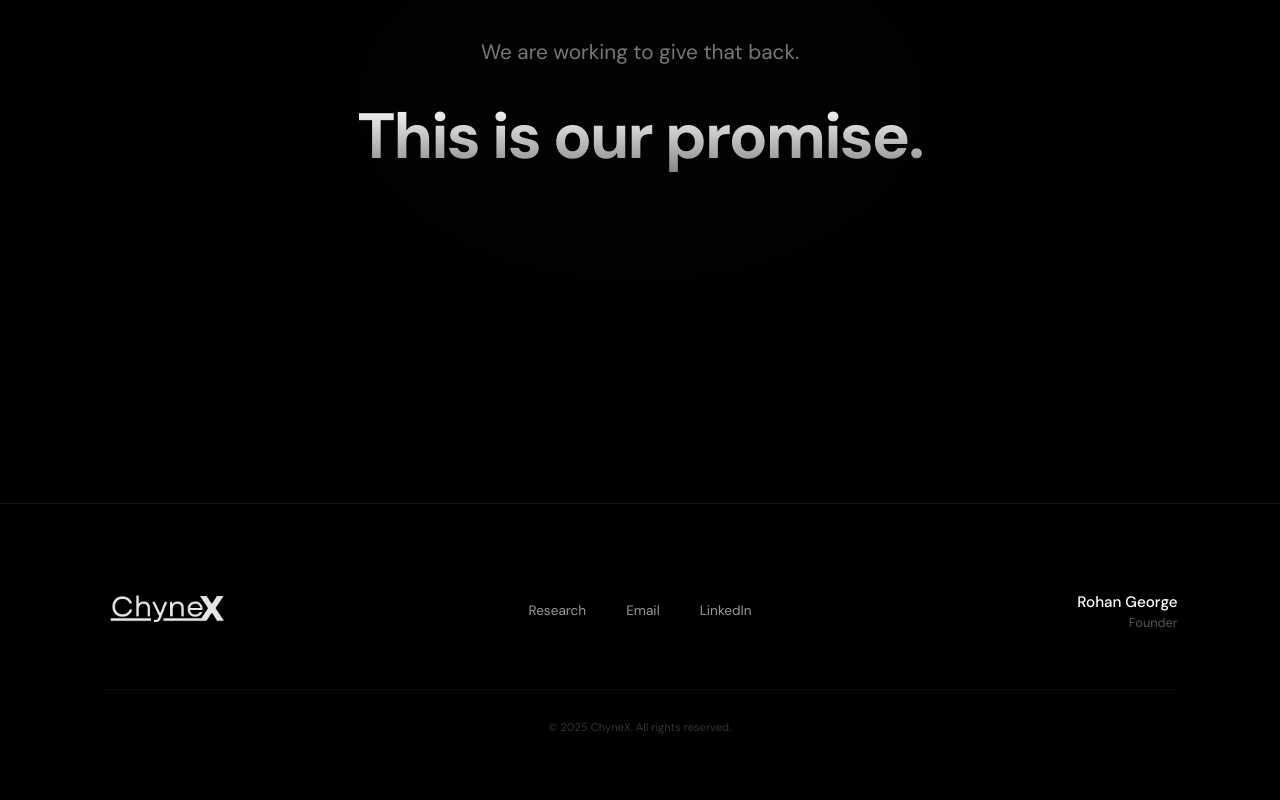
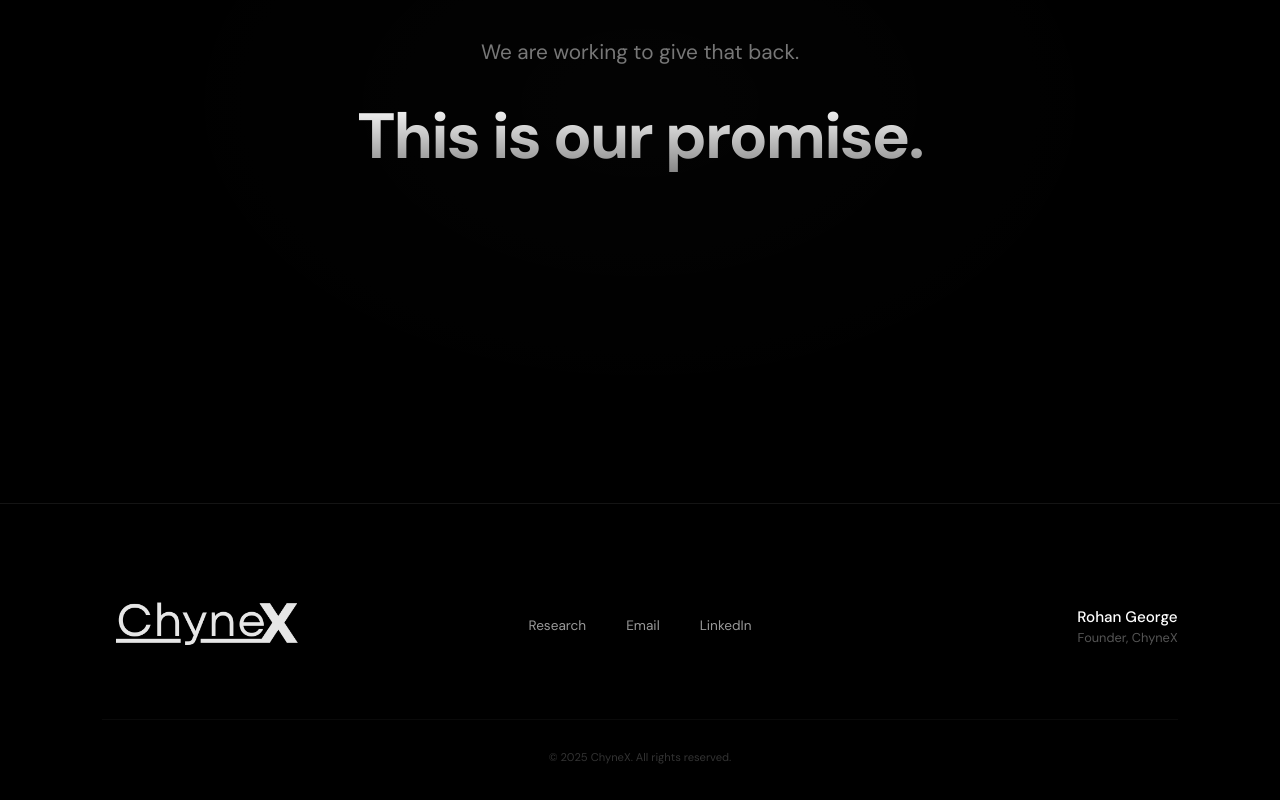
Before and after one commit to rohangeorgeeapen-afk/chynex2, a plain HTML site: page site/index.html in a window 1280 px wide. Shown: the part 4538-5338 px from the top of the page. Drawn offline with Linux system fonts and the light colour scheme; animation ran at ten frames a second.

Commit message:
Update footer: 80px logo, 'Founder, ChyneX' title

```diff
--- a/site/index.html
+++ b/site/index.html
@@ -1089,7 +1089,7 @@
         }
 
         .footer-brand img {
-            height: 50px;
+            height: 80px;
             filter: invert(1);
             opacity: 0.9;
             transition: opacity 0.3s ease, transform 0.3s ease;
@@ -1386,7 +1386,7 @@
             </div>
             <div class="footer-info">
                 <p class="footer-name">Rohan George</p>
-                <p class="footer-title">Founder</p>
+                <p class="footer-title">Founder, ChyneX</p>
             </div>
         </div>
         <p class="footer-copy">© 2025 ChyneX. All rights reserved.</p>
```
